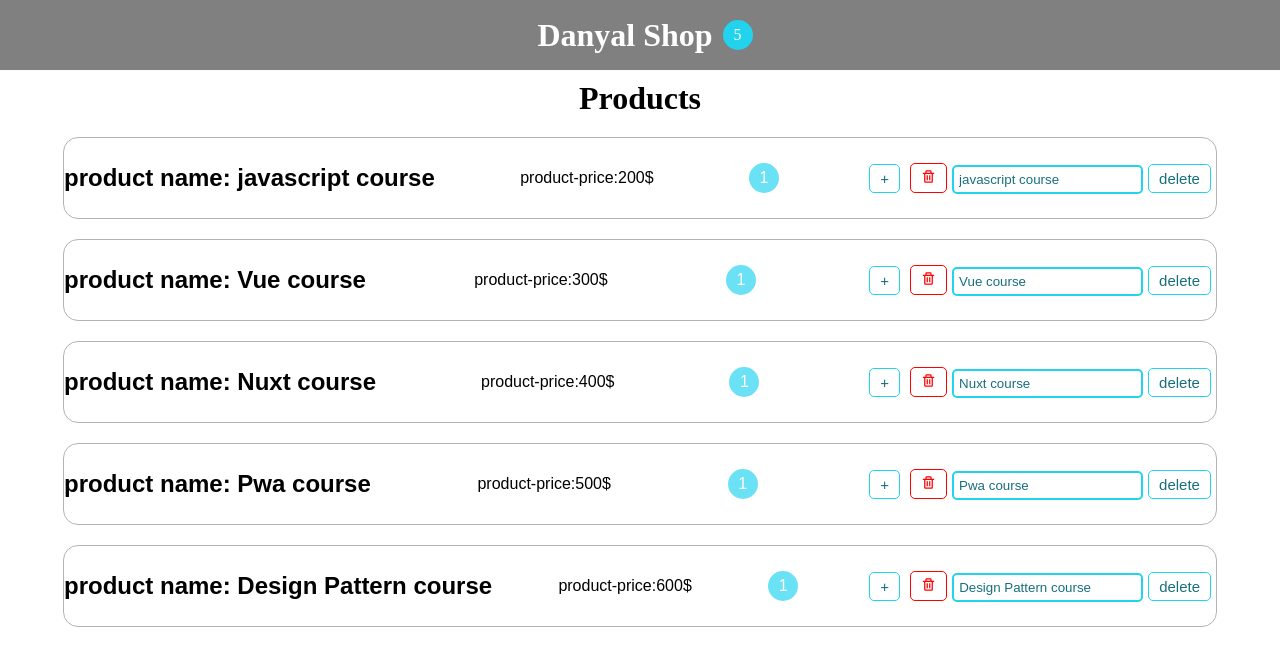
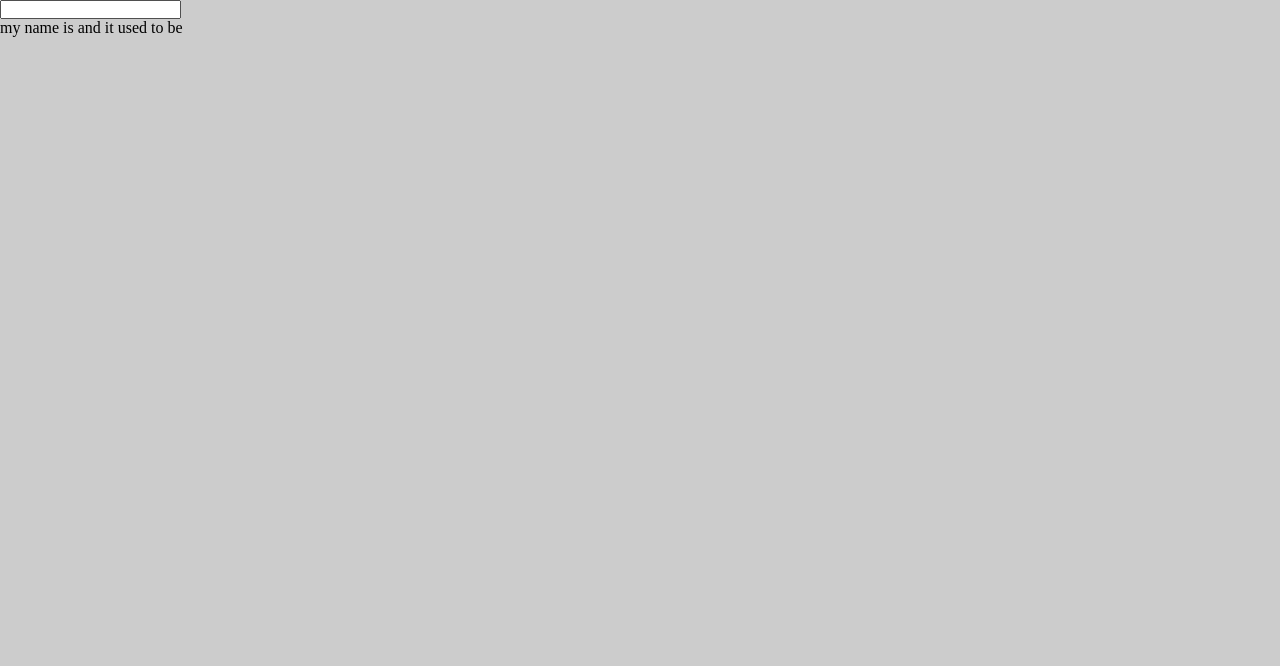
Before and after one commit to danyalbani240/learning-react, a React (Create React App) app: page / in a window 1280 px wide. Shown: the top 666 px of the page. Built offline with nearby package versions, Linux system fonts and the light colour scheme.

Commit message:
saving previous state value by  use ref hook

```diff
--- /dev/null
+++ b/src/Challenge/Ref.js
@@ -0,0 +1,25 @@
+import { useEffect, useRef, useState } from "react";
+
+const Ref = () => {
+	const [name, setName] = useState("");
+
+	const prevValue = useRef();
+
+	const handleChange = (e) => {
+		setName(e.target.value);
+	};
+	useEffect(() => {
+		prevValue.current = name;
+	}, [name]);
+
+	return (
+		<div>
+			<input value={name} type="text" onChange={(e) => handleChange(e)} />
+			<p>
+				my name is {name} and it used to be {prevValue.current}
+			</p>
+		</div>
+	);
+};
+
+export default Ref;
--- a/src/index.js
+++ b/src/index.js
@@ -1,5 +1,6 @@
 import reactDom from "react-dom";
-import App from "./App";
+// import App from "./App";
+import Ref from "./Challenge/Ref";
 
 import "./index.css";
-reactDom.render(<App />, document.querySelector("#root"));
+reactDom.render(<Ref />, document.querySelector("#root"));
```
